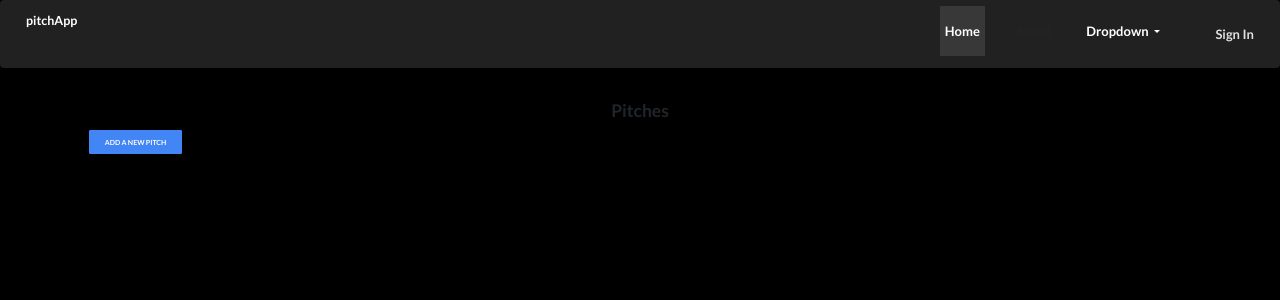
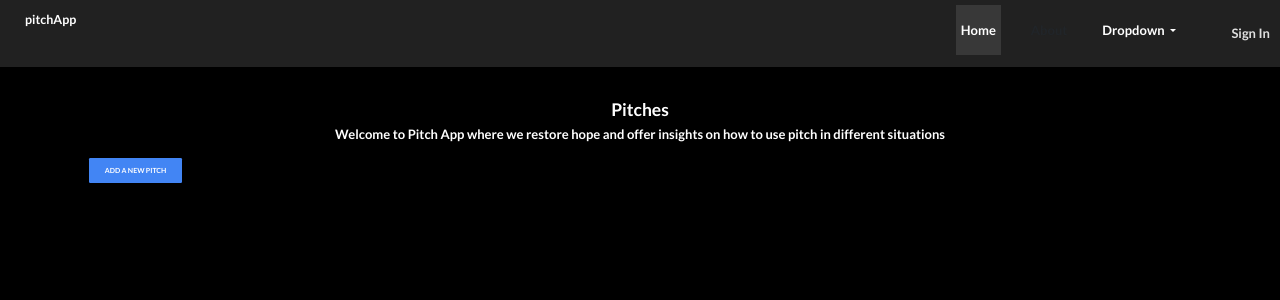
Before and after one commit to tomito26/pitchApp, a Flask app: page / in a window 1280 px wide. Shown: the top 300 px of the page. Run offline with Flask 2, Linux system fonts and the light colour scheme; data that the repository does not hold is empty; some libraries are stand-ins or nearby versions.

Commit message:
changed the size of the texts and color of header texts

```diff
--- a/app/static/css/styles.css
+++ b/app/static/css/styles.css
@@ -1,5 +1,5 @@
 body{
     background-color: black;
     font-family: 'Lato',sans-serif !important;
-
+    overflow-y: hidden;
 }
--- a/app/templates/all.html
+++ b/app/templates/all.html
@@ -2,8 +2,9 @@
 {% import 'macros.html' as macro %}
 
 {% block content %}
- <div class="container pt-5">
-     <h3 class="text-center"><strong>Pitches</strong></h3>
+ <div class="container pt-5 mx-auto">
+     <h3 class="text-center text-white"><strong>Pitches</strong></h3>
+     <p class="text-white text-center" style="font-size:small">Welcome to Pitch App where we restore hope and offer insights on how to use pitch in different situations</p>
      <div class="row">
         <div class="col-md-6 mx-auto">
             <a href="{{url_for('main.new_pitch')}}">
--- a/app/templates/interview.html
+++ b/app/templates/interview.html
@@ -4,8 +4,8 @@
 {% block content %}
 <div class="container">
     <h3 class="text-center pt-5 text-light" ><strong>Interview Pitches</strong></h3>
-    <a href="{{url_for('main.new_pitch')}}" class=" btn btn-primary btn-md">
-        Add a new Pitch
+    <a href="{{url_for('main.new_pitch')}}" class=" btn btn-primary btn-md" style="font-size: small;">
+        Add a new pitch
     </a>
 
     <hr>
--- a/app/templates/macros.html
+++ b/app/templates/macros.html
@@ -34,9 +34,9 @@
 {% macro displayPitchesInCategories(pitches,id) %}
     {% for pitch in pitches[::-1] %}
         {% if pitch.category_id==id %}
-           <div class="col-md-4 mx-auto">
-                <div class="card p-3">
-                    <div class="card-body">
+           <div class="col-md-4 mx-auto p-5">
+                <div class="card">
+                    <div class="card-body p-3">
                         <b><p class="card-text" style="font-size: small;">{{pitch.pitch}}</p></b>
                         <br>
                         <p class="card-text">Posted on:{{pitch.date}}</p>
--- a/app/templates/navbar.html
+++ b/app/templates/navbar.html
@@ -1,5 +1,5 @@
 <!--Navbar -->
-<nav class="mb-1 navbar navbar-expand-lg navbar-dark bg-dark"  style="font-size: small;">
+<nav class="mb-1 navbar navbar-expand-lg navbar-dark bg-dark navbar-fixed-top"  style="font-size: small;">
     <a class="navbar-brand" href="#">pitchApp</a>
     <button class="navbar-toggler" type="button" data-toggle="collapse" data-target="#navbarSupportedContent-333"
         aria-controls="navbarSupportedContent-333" aria-expanded="false" aria-label="Toggle navigation">
--- a/app/templates/new_pitch.html
+++ b/app/templates/new_pitch.html
@@ -8,7 +8,7 @@
     <div class="row">
         <div class="col text-center mt-4">
             <a href="{{url_for('main.all')}}">
-                <button type="button" class="btn btn-primary btn-sm" style="margin-bottom:10px;">
+                <button type="button" class="btn btn-primary btn-sm" style="margin-bottom:10px; font-size:small;">
                     <span class="glyphicon glyphicon-chevron-left"></span> Back
                 </button>
             </a>
--- a/app/templates/promotion.html
+++ b/app/templates/promotion.html
@@ -4,9 +4,8 @@
 {% block content %}
 <div class="container">
     <h3 class="text-center pt-5 text-light"><strong>Promotion Pitches</strong></h3>
-    <a class="btn btn-primary btn-md" href="{{url_for('main.new_pitch')}}">
-        <br>
-        Add a new Pitch
+    <a class="btn btn-primary btn-md" href="{{url_for('main.new_pitch')}}" style="font-size: small;">
+        Add a new pitch
     </a>
 
     <hr>
```
Also changed, not shown: app/templates/pick_up_lines.html (+6 -6 lines), app/templates/product.html (+5 -6 lines).
